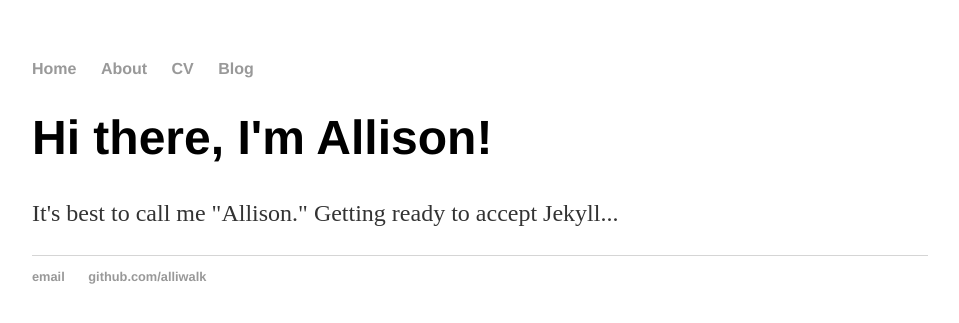
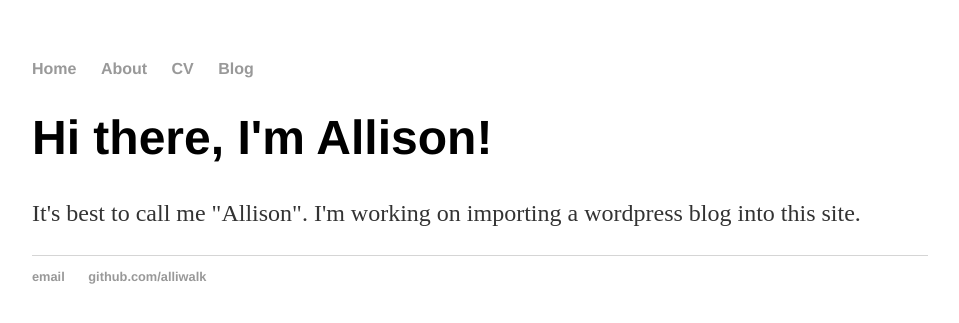
Before and after one commit to alliwalk/alliwalk.github.io, a Jekyll site: the page built from index.html, in a window 1280 px wide. Shown: the top 323 px of the page, without its empty margins (160-1119 px from the left). Built offline with Jekyll 4.4.1, drawn with Linux system fonts in a browser that asks for light colours.

Commit message:
Update index.html
updated index page for liquid

```diff
--- a/index.html
+++ b/index.html
@@ -1,30 +1,8 @@
-<!DOCTYPE html>
-<html>
-	<head>
-		<title>alliwalk, currently undefined</title>
-		<!-- link to main stylesheet -->
-		<link rel="stylesheet" type="text/css" href="/css/main.css">
-	</head>
-	<body>
-		<nav>
-    		<ul>
-        		<li><a href="/">Home</a></li>
-	        	<li><a href="/about">About</a></li>
-        		<li><a href="/cv">CV</a></li>
-        		<li><a href="/blog">Blog</a></li>
-    		</ul>
-		</nav>
-		<div class="container">
-    		<div class="blurb">
-        		<h1>Hi there, I'm Allison!</h1>
-				<p>It's best to call me "Allison." Getting ready to accept Jekyll...</a></p>
-    		</div><!-- /.blurb -->
-		</div><!-- /.container -->
-		<footer>
-    		<ul>
-        		<li><a href="mailto:alliwalk19@gmail.com">email</a></li>
-        		<li><a href="https://github.com/alliwalk">github.com/alliwalk</a></li>
-			</ul>
-		</footer>
-	</body>
-</html>
+---
+layout: default
+title: alliwalk, currently undefined
+---
+<div class="blurb">
+	<h1>Hi there, I'm Allison!</h1>
+	<p>It's best to call me "Allison". I'm working on importing a wordpress blog into this site.</p>
+</div><!-- /.blurb -->
```
